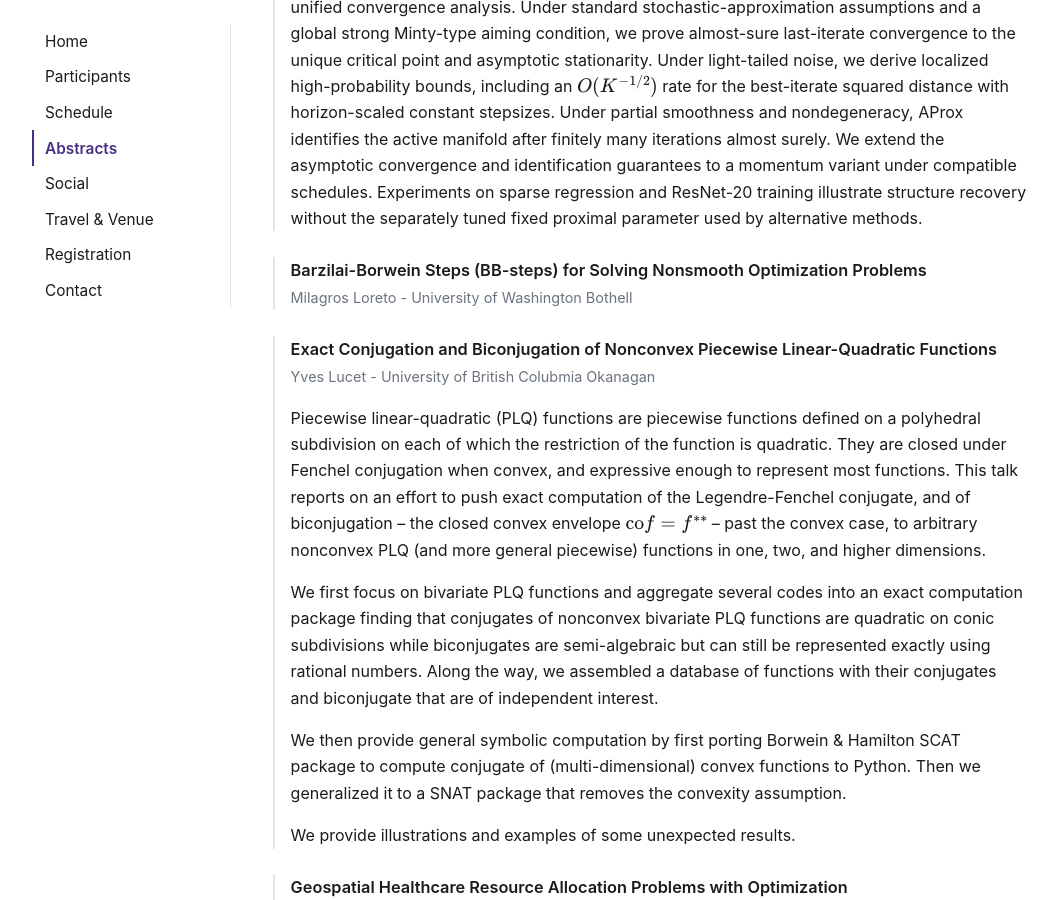
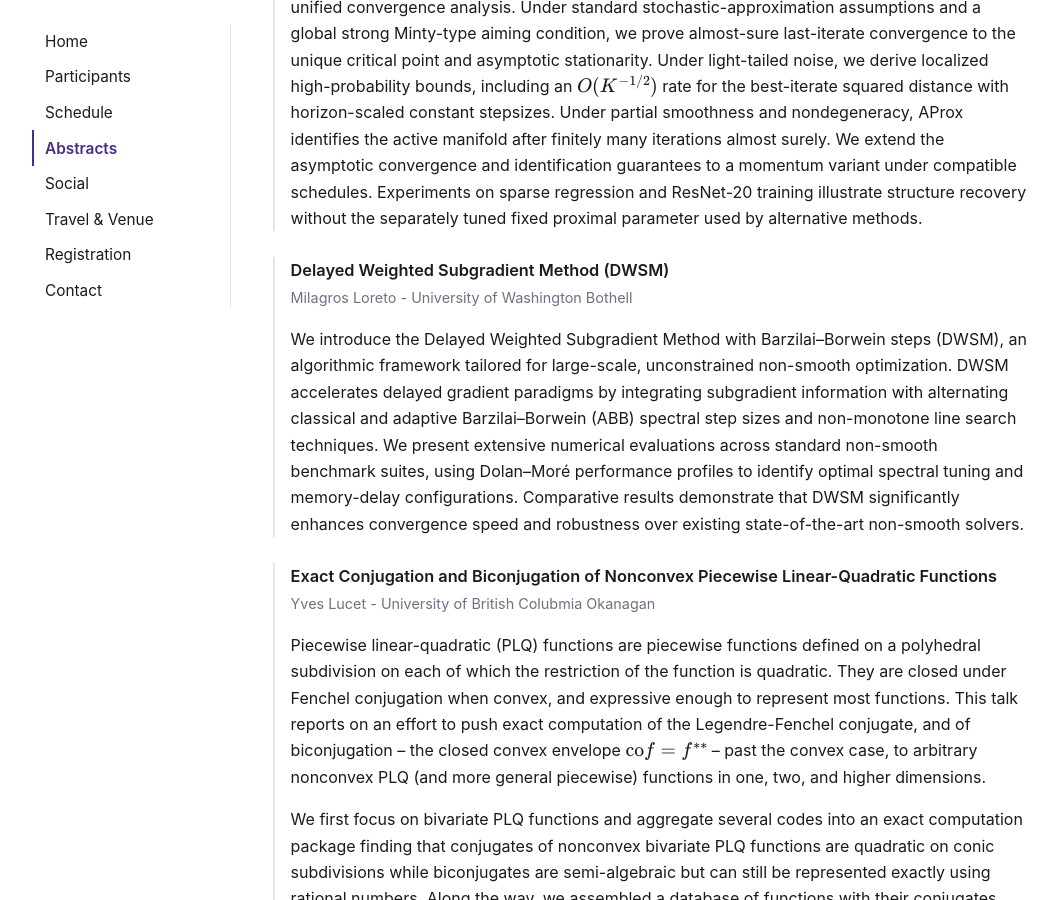
Before and after one commit to jreaton/wcom2026, a Jekyll site: the page built from _pages/abstracts.md, in a window 1280 px wide and 900 px high, scrolled down 1491 px. Shown: the whole window, without its empty margins (105-1162 px from the left). Built offline with Jekyll 4.4.1, drawn with Linux system fonts in a browser that asks for light colours.

Commit message:
updated title and abstract

```diff
--- a/_data/schedule.yml
+++ b/_data/schedule.yml
@@ -48,7 +48,7 @@
   type: talk
   speaker: "Milagros Loreto"
   affiliation: "University of Washington Bothell"
-  title: "Barzilai-Borwein Steps (BB-steps) for Solving Nonsmooth Optimization Problems"
+  title: "Delayed Weighted Subgradient Method (DWSM)"
   abstract_id: "talk-4"
 
 - time: "11:30"
--- a/_pages/abstracts.md
+++ b/_pages/abstracts.md
@@ -40,13 +40,10 @@ Many learning problems seek models that are both accurate and structured, for ex
 
 
 <div class="abstract" markdown="1">
-### Barzilai-Borwein Steps (BB-steps) for Solving Nonsmooth Optimization Problems
+###  Delayed Weighted Subgradient Method (DWSM)
 {: #talk-4 }
 <p class="by">Milagros Loreto - University of Washington Bothell</p>
-<!--
-Abstract TBD
--->
-
+We introduce the Delayed Weighted Subgradient Method with Barzilai–Borwein steps (DWSM), an algorithmic framework tailored for large-scale, unconstrained non-smooth optimization. DWSM accelerates delayed gradient paradigms by integrating subgradient information with alternating classical and adaptive Barzilai–Borwein (ABB) spectral step sizes and non-monotone line search techniques. We present extensive numerical evaluations across standard non-smooth benchmark suites, using Dolan–Moré performance profiles to identify optimal spectral tuning and memory-delay configurations. Comparative results demonstrate that DWSM significantly enhances convergence speed and robustness over existing state-of-the-art non-smooth solvers.
 </div>
 
 <div class="abstract" markdown="1">
```
